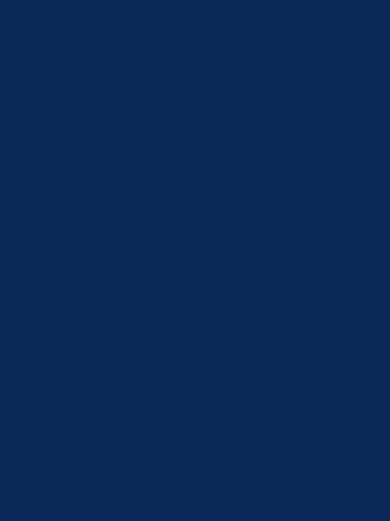
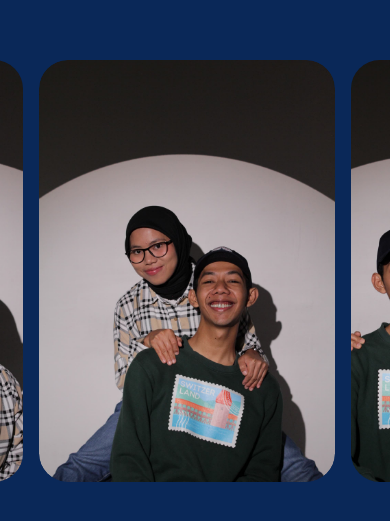
Before and after one commit to pinayaagustin/our-wedding-announcement, a Next.js app: page /carousel in a window 390 px wide. Shown: the part 151-672 px from the top of the page. Built offline with nearby package versions, Linux system fonts and the light colour scheme.

Commit message:
add carousel

```diff
--- a/app/carousel/EmblaCarousel.js
+++ b/app/carousel/EmblaCarousel.js
@@ -6,7 +6,7 @@ import Image from 'next/image';
 const TWEEN_FACTOR_BASE = 0.2
 
 const EmblaCarousel = (props) => {
-  const { slides, options } = props
+  const { slides, options, listImages } = props
   const [emblaRef, emblaApi] = useEmblaCarousel(options)
   const tweenFactor = useRef(0)
   const tweenNodes = useRef([])
@@ -74,19 +74,19 @@ const EmblaCarousel = (props) => {
   }, [emblaApi, tweenParallax, setTweenNodes, setTweenFactor])
 
   return (
-    <div className="embla">
-      <div className="embla__viewport" ref={emblaRef}>
-        <div className="embla__container">
+    <div className="embla h-full w-full flex items-center justify-center">
+      <div className="embla__viewport sm:h-[80%] h-[50%] w-full" ref={emblaRef}>
+        <div className="embla__container h-full w-full">
           {slides.map((index) => (
-            <div className="embla__slide" key={index}>
-              <div className="embla__parallax">
-                <div className="embla__parallax__layer">
+            <div className="embla__slide h-full w-full" key={index}>
+              <div className="embla__parallax h-full w-full">
+                <div className="embla__parallax__layer h-full w-full">
                   <Image
                     fill
                     sizes='1'
                     className="embla__slide__img embla__parallax__img object-contain"
-                    src={`/our-story/${index+1}.jpg`}
-                    alt="Your alt text"
+                    src={listImages[index]}
+                    alt={index+"_ourStory"}
                   />
                 </div>
               </div>
--- a/app/carousel/embla.css
+++ b/app/carousel/embla.css
@@ -3,8 +3,16 @@
     margin: auto;
     --slide-height: 19rem;
     --slide-spacing: 1rem;
-    --slide-size: 50%;
+    --slide-size: 40%;
   }
+  @media (max-width: 640px) {
+    .embla {
+      --slide-height: 19rem;
+      --slide-spacing: 1rem;
+      --slide-size: 80%;
+    }
+  }
+
   .embla__viewport {
     overflow: hidden;
   }
--- a/app/carousel/page.js
+++ b/app/carousel/page.js
@@ -4,11 +4,13 @@ import EmblaCarousel from './EmblaCarousel'
 const OPTIONS = { loop: true }
 const SLIDE_COUNT = 5
 const SLIDES = Array.from(Array(SLIDE_COUNT).keys())
+const listImages=['/our-story/1.jpg','/our-story/2.jpg','/our-story/3.jpg','/our-story/4.jpg','/our-story/5.jpg']
+
 import './embla.css'
 export default function Carousel(){
     return(
     <div className='w-full h-svh flex bg-primary'>
-            <EmblaCarousel slides={SLIDES} options={OPTIONS} />
+        <EmblaCarousel slides={SLIDES} options={OPTIONS} listImages={listImages}/>
     </div>
     )
 }
```
